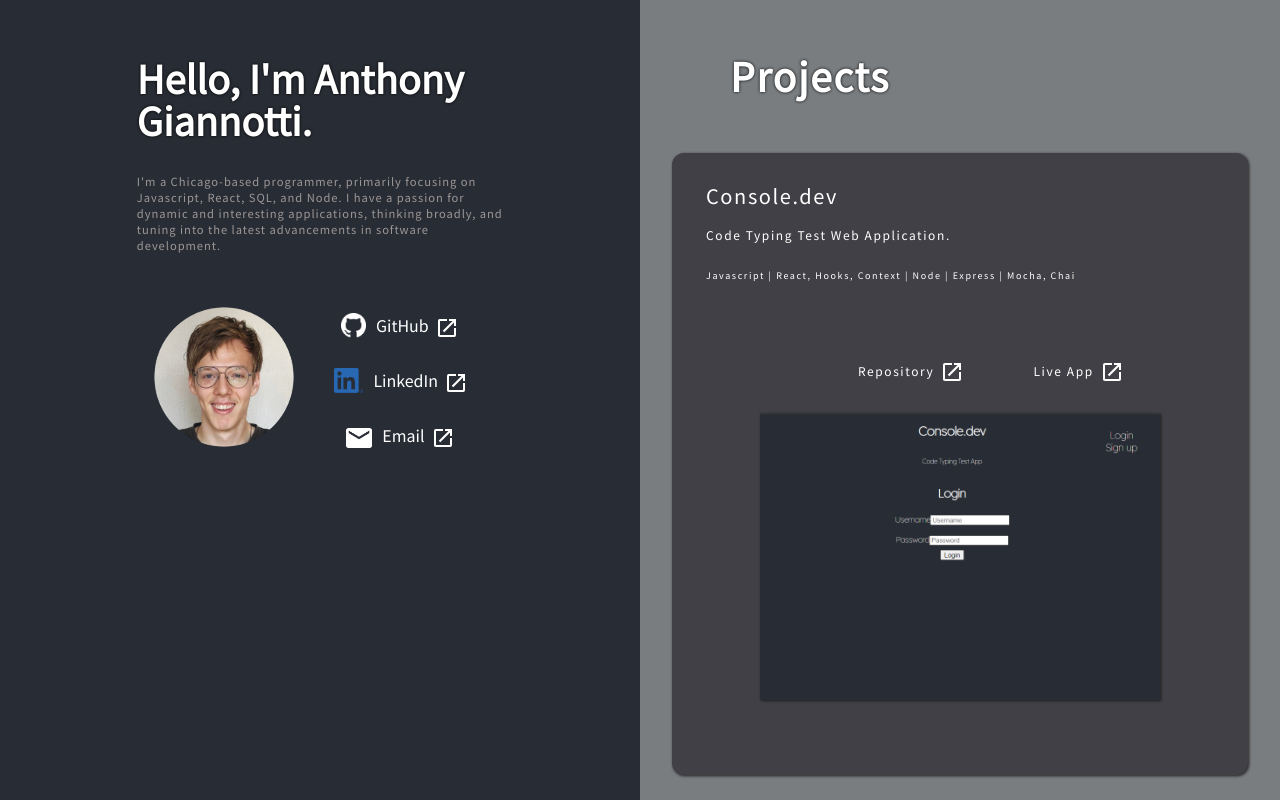
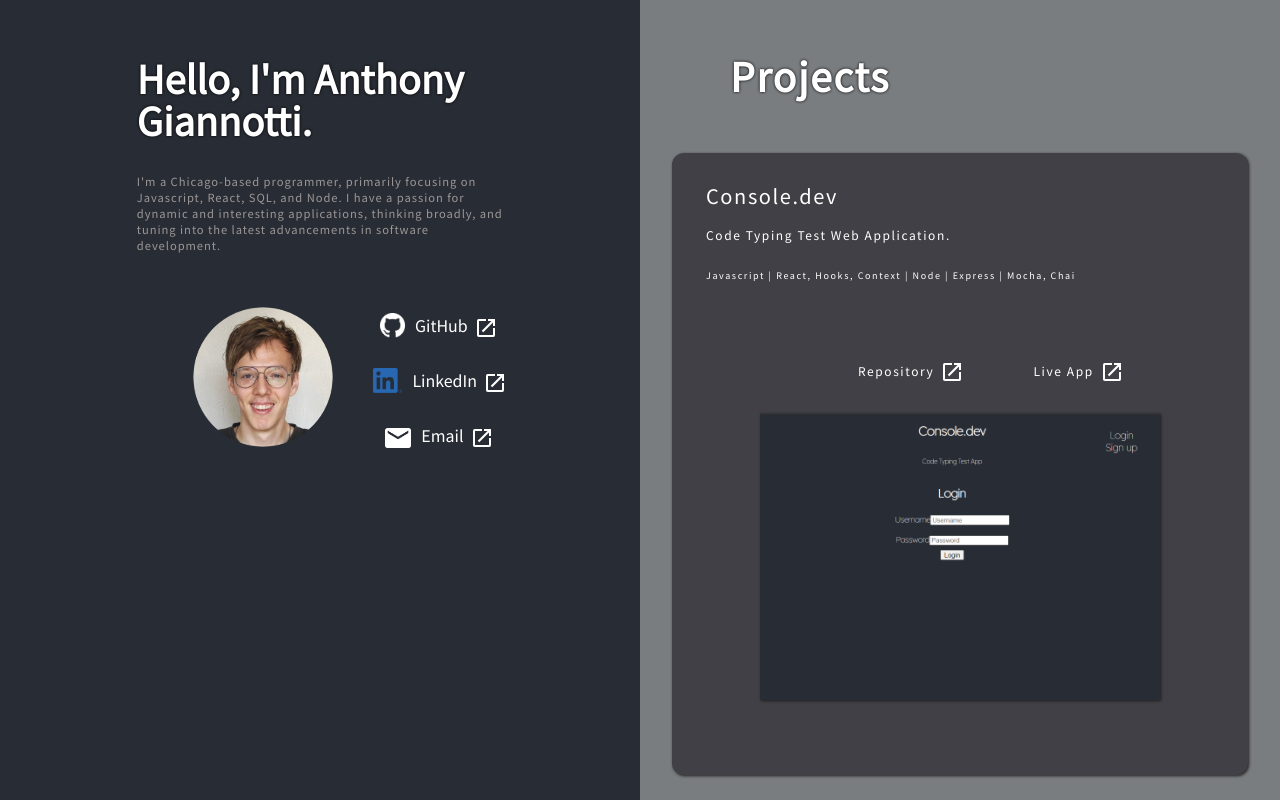
Before and after one commit to agiannotti/agiannotti-portfolio, a React (Create React App) app: page / in a window 1280 px wide. Shown: the top 800 px of the page. Built offline with nearby package versions, Linux system fonts and the light colour scheme.

Commit message:
late nite css:go

```diff
--- a/src/Components/Header/Header.css
+++ b/src/Components/Header/Header.css
@@ -38,7 +38,6 @@
   list-style-type: none;
   display: inline-flex;
   max-height: 175px;
-  padding-left: 26px;
 }
 
 .header-box div:nth-child(1) {
--- a/src/Components/Projects/Projects.css
+++ b/src/Components/Projects/Projects.css
@@ -90,6 +90,9 @@
   .project-container {
     width: 50%;
   }
+  .header-box {
+    padding-left: 65px;
+  }
 }
 @media (min-width: 800px) {
   .main {
```
